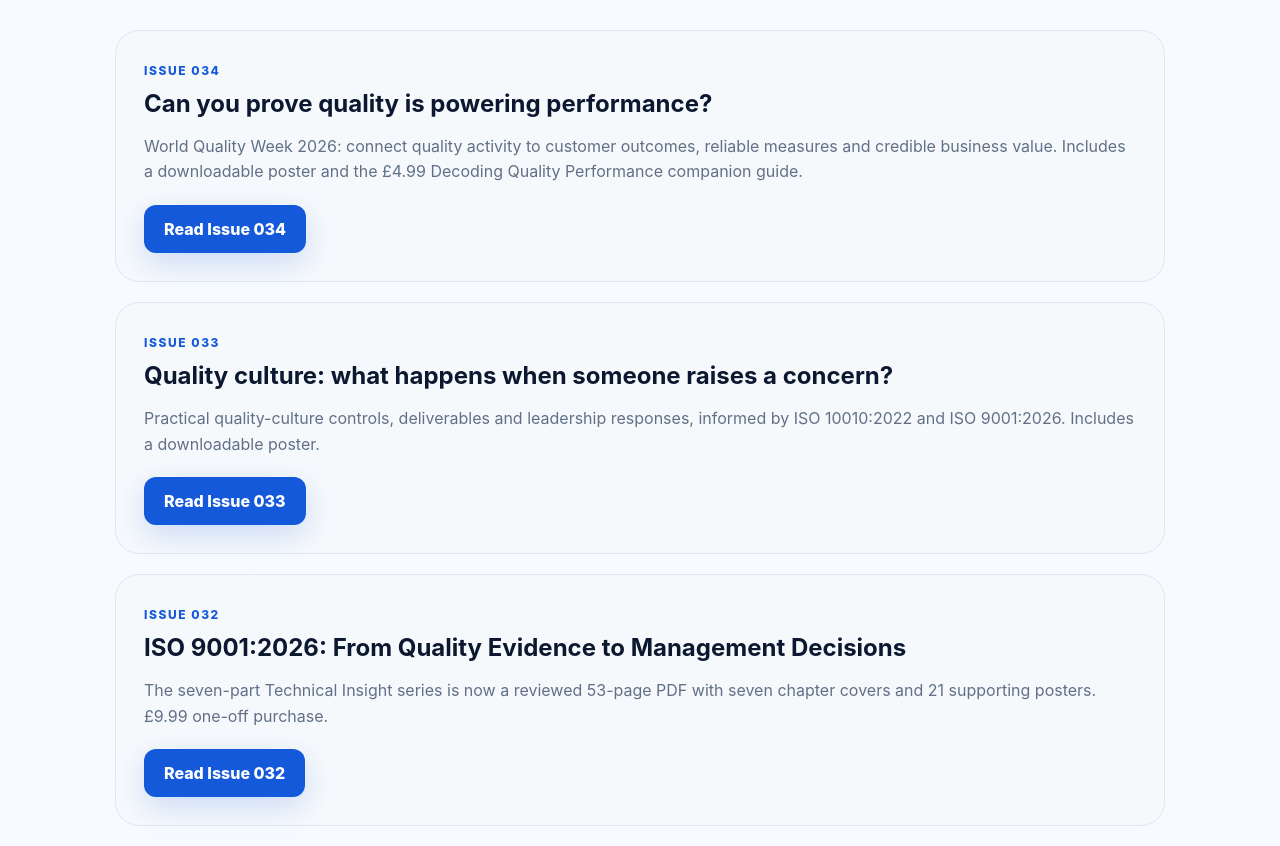
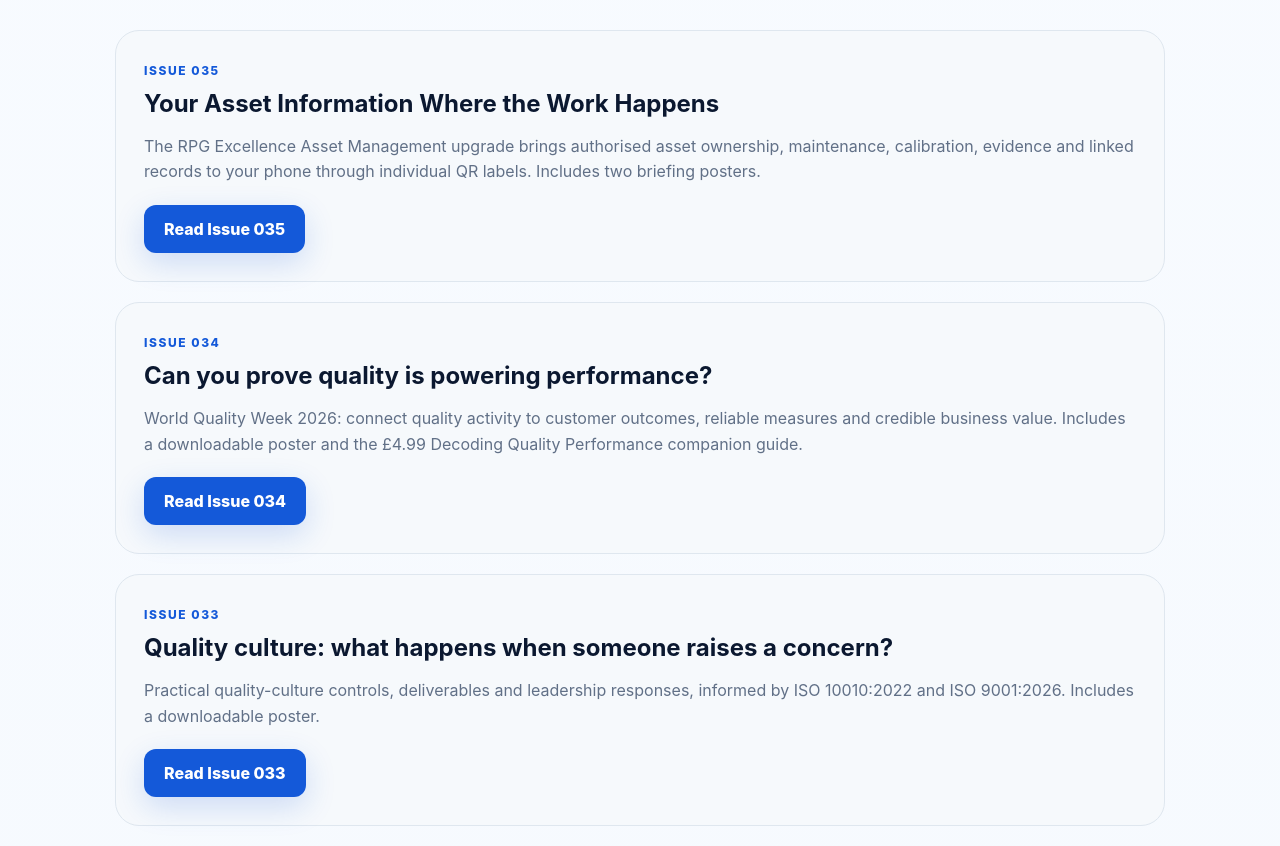
Before and after one commit to rpgexcellence/rpg-excellence, a Next.js app: page /en/insights in a window 1280 px wide. Shown: the part 974-1820 px from the top of the page. Built offline with nearby package versions, Linux system fonts and the light colour scheme; no server answers.

Commit message:
Add new issue details to insights page

```diff
--- a/app/[locale]/insights/page.js
+++ b/app/[locale]/insights/page.js
@@ -19,6 +19,12 @@ export default async function InsightsPage({ params }) {
   }
 
   const issues = [
+    {
+      number: "035",
+      title: "Your Asset Information Where the Work Happens",
+      description: "The RPG Excellence Asset Management upgrade brings authorised asset ownership, maintenance, calibration, evidence and linked records to your phone through individual QR labels. Includes two briefing posters.",
+      href: "asset-management-at-the-point-of-work",
+    },
     {
       number: "034",
       title: "Can you prove quality is powering performance?",
@@ -310,9 +316,9 @@ export default async function InsightsPage({ params }) {
 
                 <Link
                   className="button"
-                  href={issue.number === "026" ? `/${locale}/publications/decoding-iso-14001-2026` : `/${locale}/insights/${issue.href}`}
+                  href={issue.number === "026" ? "/" + locale + "/publications/decoding-iso-14001-2026" : "/" + locale + "/insights/" + issue.href}
                 >
-                  {issue.number === "026" ? "View publication" : `Read Issue ${issue.number}`}
+                  {issue.number === "026" ? "View publication" : "Read Issue " + issue.number}
                 </Link>
               </article>
             ))}
```
